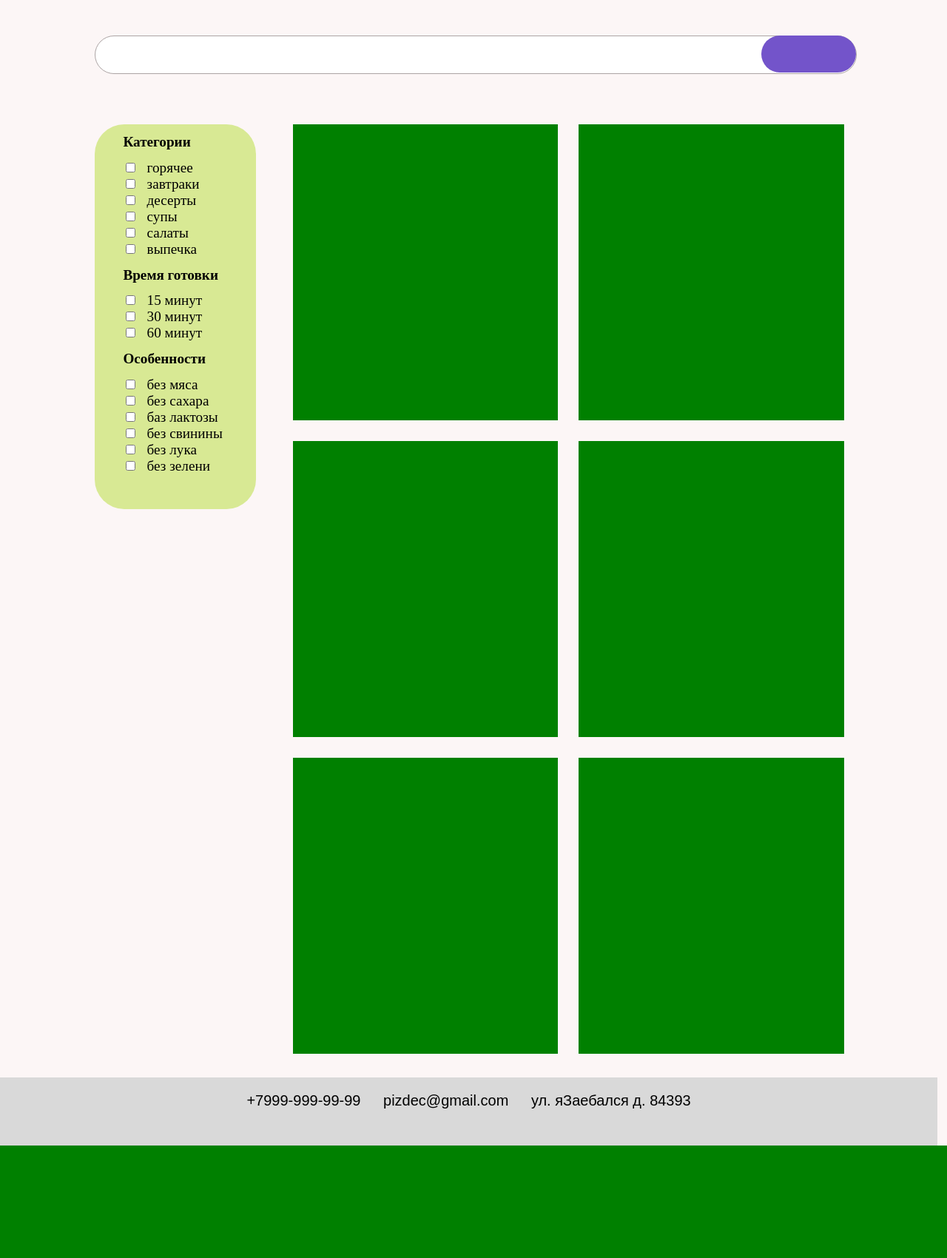
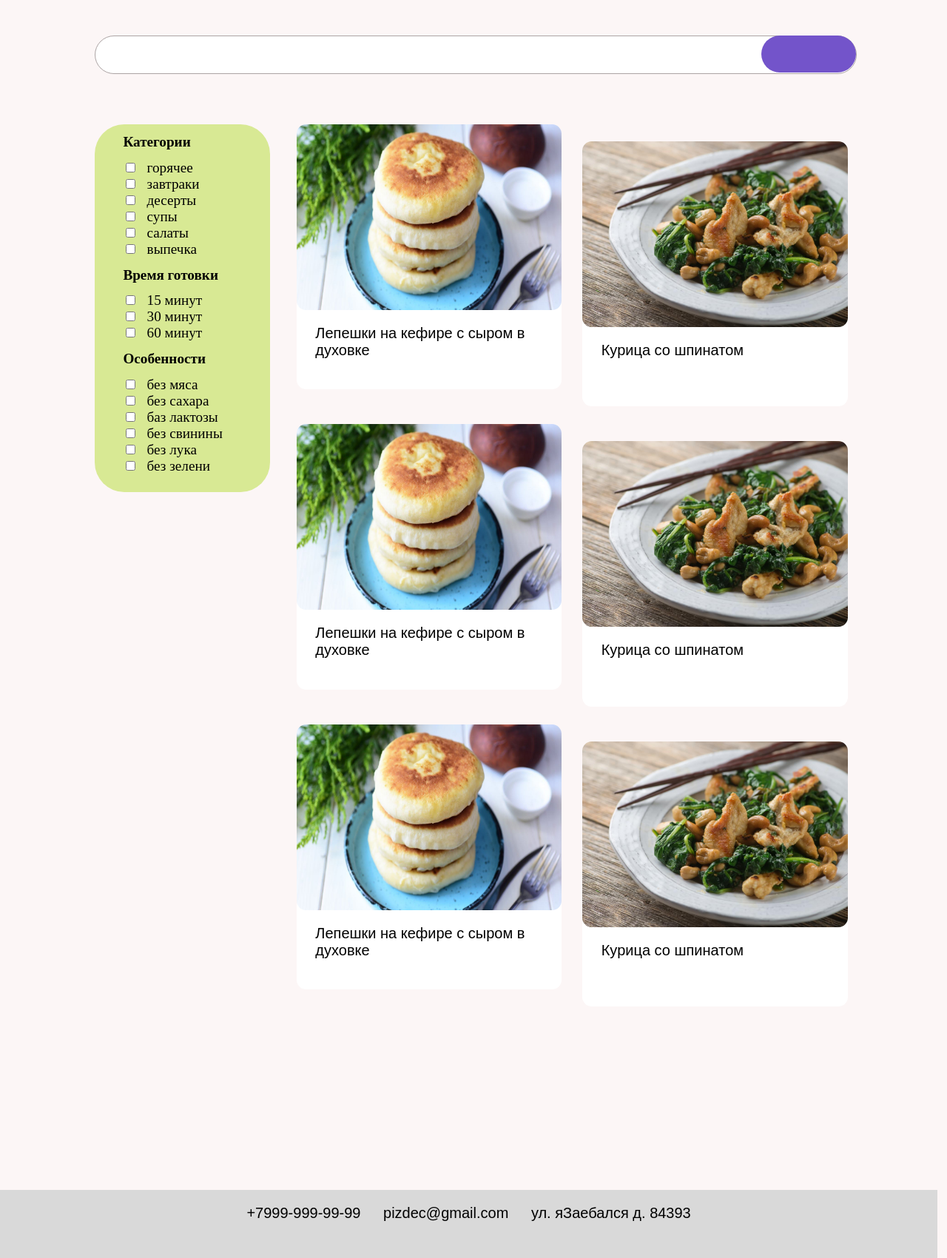
Before and after one commit to Dokki3/business_technology, a Flask app: page /recipes in a window 1280 px wide. Shown: the part 72-1772 px from the top of the page at 74% size. Before the commit the page ends 1620 px from the top, so only its background shows below. Run offline with Flask 3, Linux system fonts and the light colour scheme.

Commit message:
масштаб 6 и почти законченная страница рецептов

```diff
--- a/main.py
+++ b/main.py
@@ -22,4 +22,4 @@ def recipes():
 
 if __name__ == '__main__':
     img = os.path.join('static', '')
-    app.run(debug=True)
+    app.run(debug=True, host='192.168.0.15', port=5000)
--- a/templates/about.html
+++ b/templates/about.html
@@ -78,9 +78,9 @@
         <p class="title">Хозяюшка</p>
         <div class="nav">
             <center>
-            <a href="http://127.0.0.1:5000/"><p class="nav_text">Главная</p></a>
-            <a href="http://127.0.0.1:5000/recipes"><p class="nav_text">Рецепты</p></a>
-            <a href="http://127.0.0.1:5000/about"><p class="nav_text">О нас</p></a>
+                <a href="http://192.168.0.15:5000/"><p class="nav_text">Главная</p></a>
+                <a href="http://192.168.0.15:5000/recipes"><p class="nav_text">Рецепты</p></a>
+                <a href="http://192.168.0.15:5000/about"><p class="nav_text">О нас</p></a>
             </center>
         </div>
         <button class="sing_in">sing in</button>
--- a/templates/recipes.html
+++ b/templates/recipes.html
@@ -23,6 +23,7 @@
                 width: 100vw;
                 height: 9vh;
                 background-color: white;
+                top: 0;
             }
             .title {
                 position: fixed;
@@ -63,10 +64,10 @@
             }
 
             .footer {
-                position: absolute;
+                position: relative;
                 width: 99vw;
                 height: 9vh;
-                top: 191vh;
+                top: 50vh;
                 background: #D9D9D9;
                 padding-top: 2.5vh;
                 font-size: 2.5vh;
@@ -94,14 +95,16 @@
             }
             .filters {
                 position: absolute;
-                width: 14vw;
-                height: 65vh;
+                width: auto;
+                height: auto;
                 top: 30vh;
                 left: 10vw;
                 border-radius: 5vh;
                 border: 0;
                 background: #D8E994;
                 padding-left: 3vw;
+                padding-right: 5vw;
+                padding-bottom: 3vh;
                 font-size: 1.2vh;
             }
 
@@ -116,7 +119,7 @@
                 font-size: 200%;
             }
             .list {
-                position: absolute;
+                position: relative;
                 width: 60.8vw;
                 height: 160vh;
                 top: 28.5vh;
@@ -125,9 +128,22 @@
             .bluda {
                 display: inline-block;
                 width: 28vw;
-                height: 50vh;
-                background: green;
+                height: 28vw;
                 margin: 1.5vh;
+                background: #ffffff;
+                border-radius: 1vw;
+            }
+            .bluda_foto {
+                width: 100%;
+                height: 70%;
+            }
+            .bluda_name {
+                width: 100%;
+                height: 20%;
+                font-family: 'Arial';
+                font-size: 2.5vh;
+                text-align: start;
+                margin-left: 2vw;
             }
         </style>
     </head>
@@ -203,12 +219,56 @@
         </div>
 
         <div class="list">
-            <div class="bluda"></div>
-            <div class="bluda"></div>
-            <div class="bluda"></div>
-            <div class="bluda"></div>
-            <div class="bluda"></div>
-            <div class="bluda"></div>
+            <center>
+            <div class="bluda">
+                <div class="bluda_foto">
+                    <img width="100%" height="100%" style="border-radius: 1vw;" src="{{ url_for('static', filename='lepeshki.jpg') }}">
+                </div>
+                <div class="bluda_name">
+                    <p>Лепешки на кефире с сыром в духовке</p>
+                </div>
+            </div>
+            <div class="bluda">
+                <div class="bluda_foto">
+                    <img width="100%" height="100%" style="border-radius: 1vw;" src="{{ url_for('static', filename='chicken.jpg') }}">
+                </div>
+                <div class="bluda_name">
+                    <p>Курица со шпинатом</p>
+                </div>
+            </div>
+            <div class="bluda">
+                <div class="bluda_foto">
+                    <img width="100%" height="100%" style="border-radius: 1vw;" src="{{ url_for('static', filename='lepeshki.jpg') }}">
+                </div>
+                <div class="bluda_name">
+                    <p>Лепешки на кефире с сыром в духовке</p>
+                </div>
+            </div>
+            <div class="bluda">
+                <div class="bluda_foto">
+                    <img width="100%" height="100%" style="border-radius: 1vw;" src="{{ url_for('static', filename='chicken.jpg') }}">
+                </div>
+                <div class="bluda_name">
+                    <p>Курица со шпинатом</p>
+                </div>
+            </div>
+            <div class="bluda">
+                <div class="bluda_foto">
+                    <img width="100%" height="100%" style="border-radius: 1vw;" src="{{ url_for('static', filename='lepeshki.jpg') }}">
+                </div>
+                <div class="bluda_name">
+                    <p>Лепешки на кефире с сыром в духовке</p>
+                </div>
+            </div>
+            <div class="bluda">
+                <div class="bluda_foto">
+                    <img width="100%" height="100%" style="border-radius: 1vw;" src="{{ url_for('static', filename='chicken.jpg') }}">
+                </div>
+                <div class="bluda_name">
+                    <p>Курица со шпинатом</p>
+                </div>
+            </div>
+            </center>
         </div>
 
         <div class="header">
@@ -216,9 +276,9 @@
             <p class="title">Хозяюшка</p>
             <div class="nav">
                 <center>
-                    <a href="http://127.0.0.1:5000/"><p class="nav_text">Главная</p></a>
-                    <a href="http://127.0.0.1:5000/recipes"><p class="nav_text">Рецепты</p></a>
-                    <a href="http://127.0.0.1:5000/about"><p class="nav_text">О нас</p></a>
+                    <a href="http://192.168.0.15:5000/"><p class="nav_text">Главная</p></a>
+                    <a href="http://192.168.0.15:5000/recipes"><p class="nav_text">Рецепты</p></a>
+                    <a href="http://192.168.0.15:5000/about"><p class="nav_text">О нас</p></a>
                 </center>
             </div>
         <button class="sing_in">sing in</button>
```
Also changed, not shown: templates/main.html (+23 -13 lines), static/chicken.jpg (added), static/lepeshki.jpg (added).
